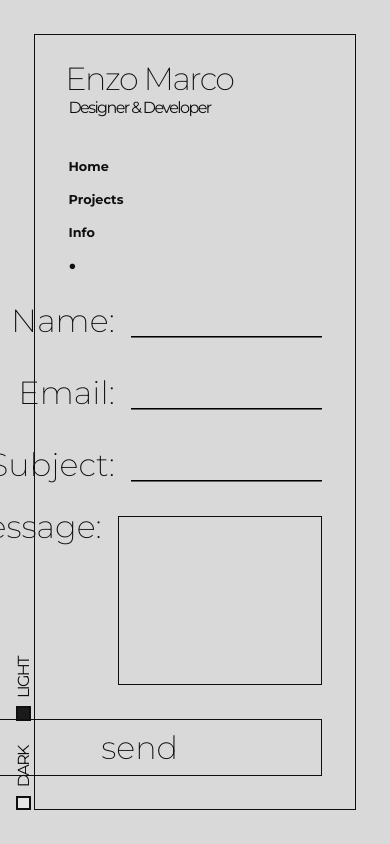
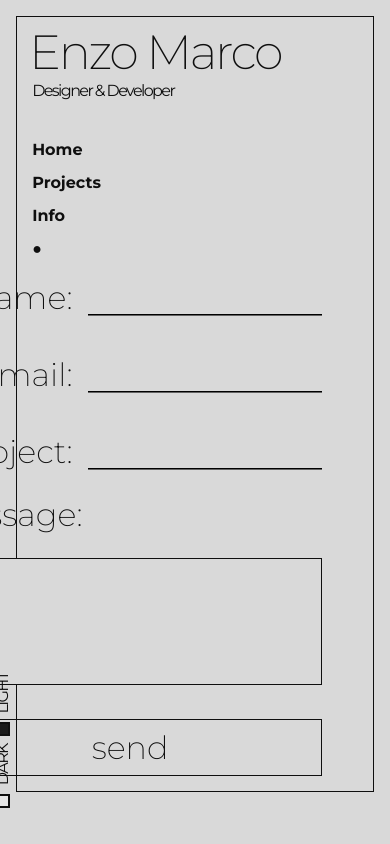
Before and after one commit to EnzoAMarco/portfolio, a React (Create React App) app in the folder rportfolio/: page / in a window 390 px wide. Both pictures are taken after a click on the button "Contact". Built offline with nearby package versions, Linux system fonts and the light colour scheme.

Commit message:
responsive hasta ipad mini

```diff
--- a/rportfolio/src/components/Contact.js
+++ b/rportfolio/src/components/Contact.js
@@ -63,7 +63,6 @@ export default function Contact({theme, bg, transition, setTransition}) {
             <label className='contact_font tA'>Subject:</label>
             <input
             {...register('subject', {
-              required:true,
               maxLength:30
             })}
             style={{
@@ -74,9 +73,8 @@ export default function Contact({theme, bg, transition, setTransition}) {
             type='text'
             className=' inputs_contact iC tA'
             ></input>
-            {errors.subject?.type === 'required' && <p className='bold_font'>Fill the subject field</p>}
           </div>
-          <div className='divs_contact tA'>
+          <div className='divs_contact_text tA'>
             <label className='contact_font tA'>Message:</label>
             <textarea
             {...register('message')}
--- a/rportfolio/src/css/App.css
+++ b/rportfolio/src/css/App.css
@@ -266,3 +266,36 @@ button, input[type="submit"], input[type="reset"] {
     font-weight: 700;
   }
 }
+
+/* surface pro 7 */
+@media screen and (max-width: 920px){
+  .main_padding{
+    padding:  4vw;
+  }
+
+  .main_margin{
+    margin: 4vw;
+  }
+
+  .title{
+    font-size: 3rem;
+    margin: -1.1vh 0 0 -.2rem ;
+  }
+
+  /* .subtitle{
+    font-weight: 400;
+    font-size: 1.5rem;
+    transform: translateY(0);
+  } */
+
+  .bold_font{
+    font-size: 1rem;
+    font-weight: 700;
+  }
+
+  .ligth_font{
+    font-weight: 200;
+    font-size: 3rem;
+    letter-spacing: -.05em;
+  }
+}
--- a/rportfolio/src/css/aside.css
+++ b/rportfolio/src/css/aside.css
@@ -55,3 +55,24 @@
     letter-spacing: -.1em;
   }
 }
+
+/* surface pro 7 */
+@media screen and (max-width: 920px){
+
+  .main_aside{
+    position: absolute;
+    display: flex;
+    flex-flow: row nowrap;
+    column-gap: 2vw;
+    transform: rotate(-90deg);
+    max-width: 1px;
+    left: calc(3.5vw - .7rem);
+    bottom: 7vw;
+  }
+
+  /* .aside_font{
+    font-weight: 400;
+    font-size: 1.5rem;
+    letter-spacing: -.1em;
+  } */
+}
--- a/rportfolio/src/css/contact.css
+++ b/rportfolio/src/css/contact.css
@@ -2,7 +2,7 @@
 /* contact */
 .contact_font{
   font-weight: 200;
-  font-size: 3rem;
+  font-size: 2.5rem;
   transition: .1s;
 
 }
@@ -20,6 +20,14 @@
   align-items: baseline;
   column-gap: 2em;
   justify-content: flex-end;
+  transition: .1s;
+}
+
+.divs_contact_text{
+  display: flex;
+  flex-flow: column;
+  align-items: baseline;
+  row-gap: 1em;
   transition: .1s;
 }
 
@@ -43,7 +51,7 @@
   font-weight: 400;
   font-size: 1.5rem;
   margin-top: 1vh;
-  min-width: 30vw;
+  min-width: 100%;
   padding: 1vw;
   resize: none;
   line-height: 1.5em;
@@ -64,7 +72,7 @@
     font-size: 2rem;
   }
 
-  .divs_contact{
+  .divs_contact, .divs_contact_text{
     column-gap: 1em;
   }
 
@@ -80,3 +88,41 @@
   }
 
 }
+
+/* surface pro 7 */
+@media screen and (max-width: 920px){
+
+  /* .contact_font{
+    font-size: 3rem;
+  }
+
+  .divs_contact{
+    column-gap: 1em;
+  } */
+
+  .divs_contact_text{
+    display: flex;
+    flex-flow: column;
+    align-items: baseline;
+    row-gap: 1em;
+    transition: .1s;
+  }
+
+  .textA_contact{
+    font-weight: 300;
+    font-size: 2rem;
+    margin-top: 1vh;
+    min-width: 76vw;
+    padding: 1vw;
+    resize: none;
+    line-height: 1.5em;
+    height: 15vh;
+  }
+
+  .inputs_contact{
+    font-weight: 300;
+    font-size: 1.2rem;
+    min-width: 60vw;
+  }
+
+}
--- a/rportfolio/src/css/projects.css
+++ b/rportfolio/src/css/projects.css
@@ -58,3 +58,14 @@
   }
 
 }
+
+/* surface pro 7 */
+@media screen and (max-width: 920px){
+  .projects_a{
+    /* display: flex;
+    flex-flow: column-reverse nowrap;
+    align-items: flex-end;
+    justify-content: flex-end; */
+    margin: 2vw;
+  }
+}
```
